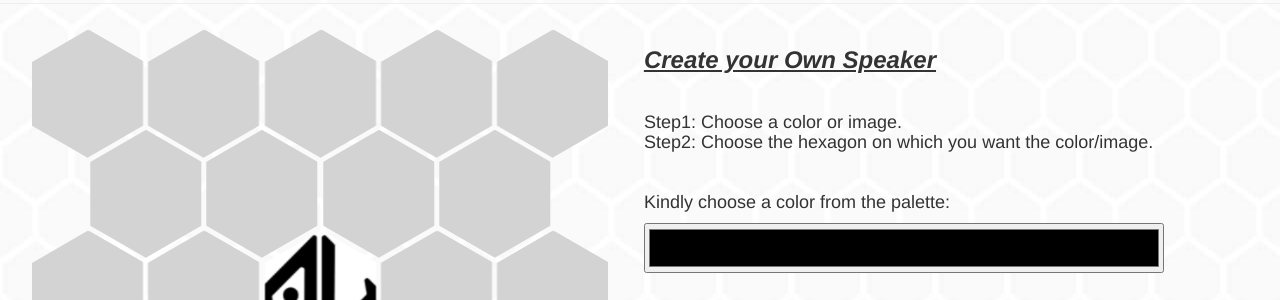
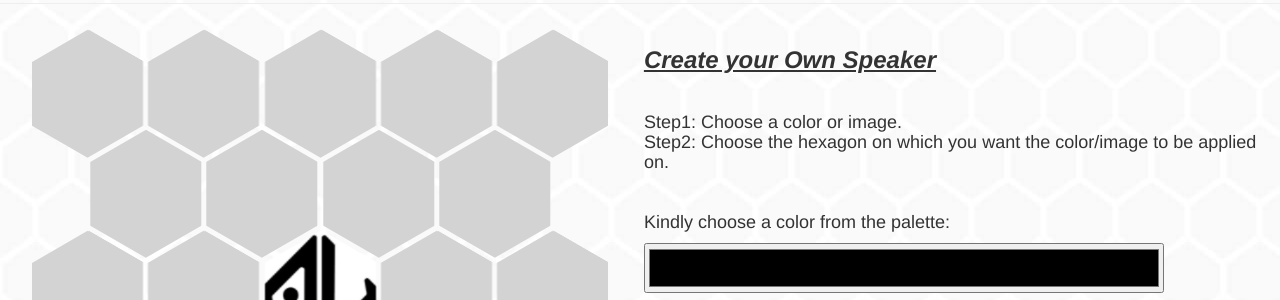
Before and after one commit to agamgupta/agamgupta.github.io, a plain HTML site: page index.html in a window 1280 px wide. Shown: the part 662-962 px from the top of the page. Drawn offline with nearby package versions, Linux system fonts and the light colour scheme.

Commit message:
text content change

```diff
--- a/index.html
+++ b/index.html
@@ -187,7 +187,7 @@
         <div class="righthalf">
             <h3> <em><b><u>Create your Own Speaker</u></b></em></h3>
             <p>
-                <h4> Step1: Choose a color or image.<br> Step2: Choose the hexagon on which you want the color/image.<br> </h4>
+                <h4> Step1: Choose a color or image.<br> Step2: Choose the hexagon on which you want the color/image to be applied on.<br> </h4>
             </p>
             <h4>Kindly choose a color from the palette: </h4>
             <!-- <p></p> -->
```
